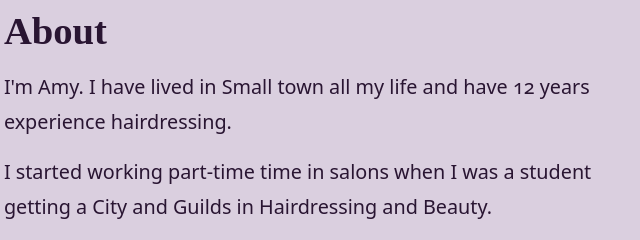
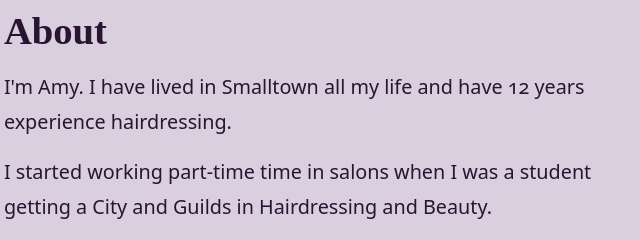
Before and after one commit to aaron1801/shop, a plain HTML site: page index.html in a window 1280 px wide. Shown: the part 269-509 px from the top of the page, 105-745 px from the left. Drawn offline with Linux system fonts and the light colour scheme.

Commit message:
content update

```diff
--- a/index.html
+++ b/index.html
@@ -94,7 +94,7 @@ width="150" height="150" alt="Amy Barnes headshot as a  logo."></a>
 
 <div class="[ card ] [ card-1 ]">
  <h2>About</h2>
- <p> I'm Amy. I have lived in Small town all my life and have 12 years experience hairdressing.</p>
+ <p> I'm Amy. I have lived in Smalltown all my life and have 12 years experience hairdressing.</p>
  <p>I started working part-time time in salons when I was a student getting a City and Guilds in Hairdressing and Beauty. </p>
 </div>
 
```
